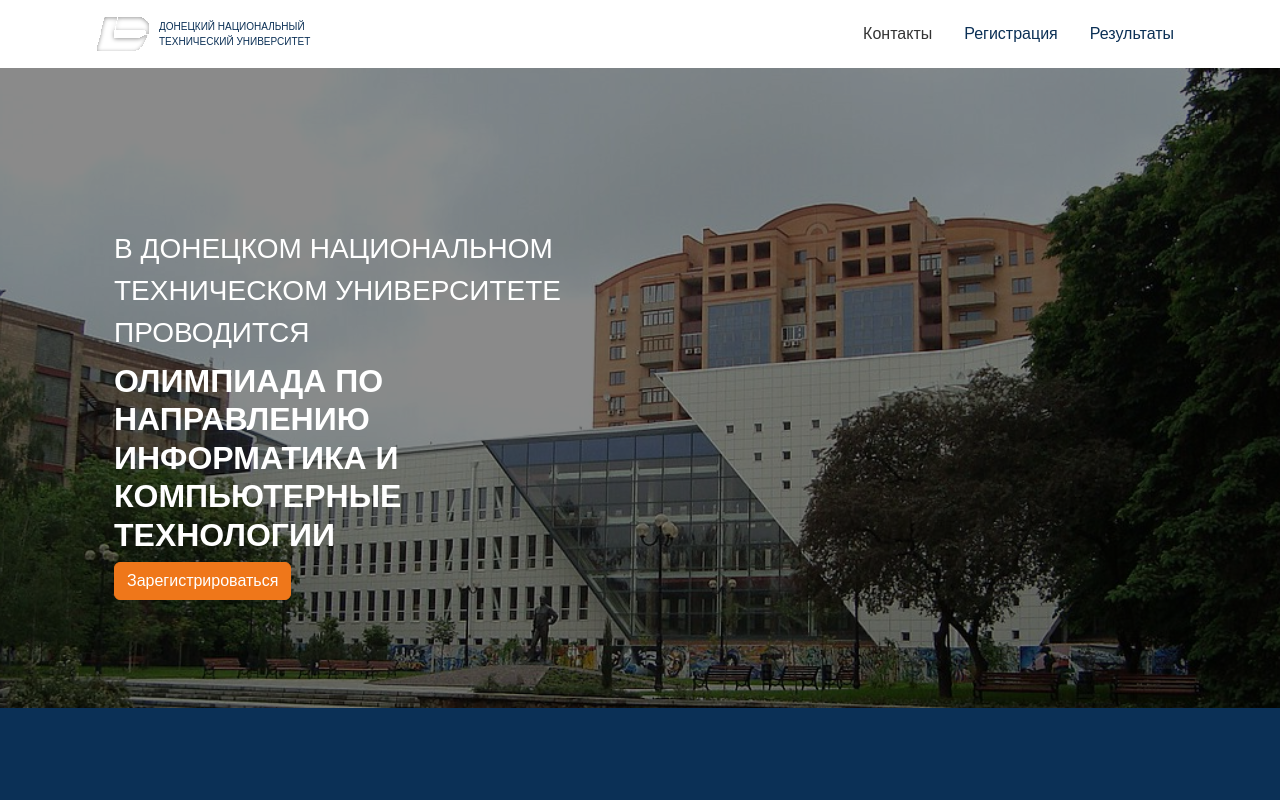
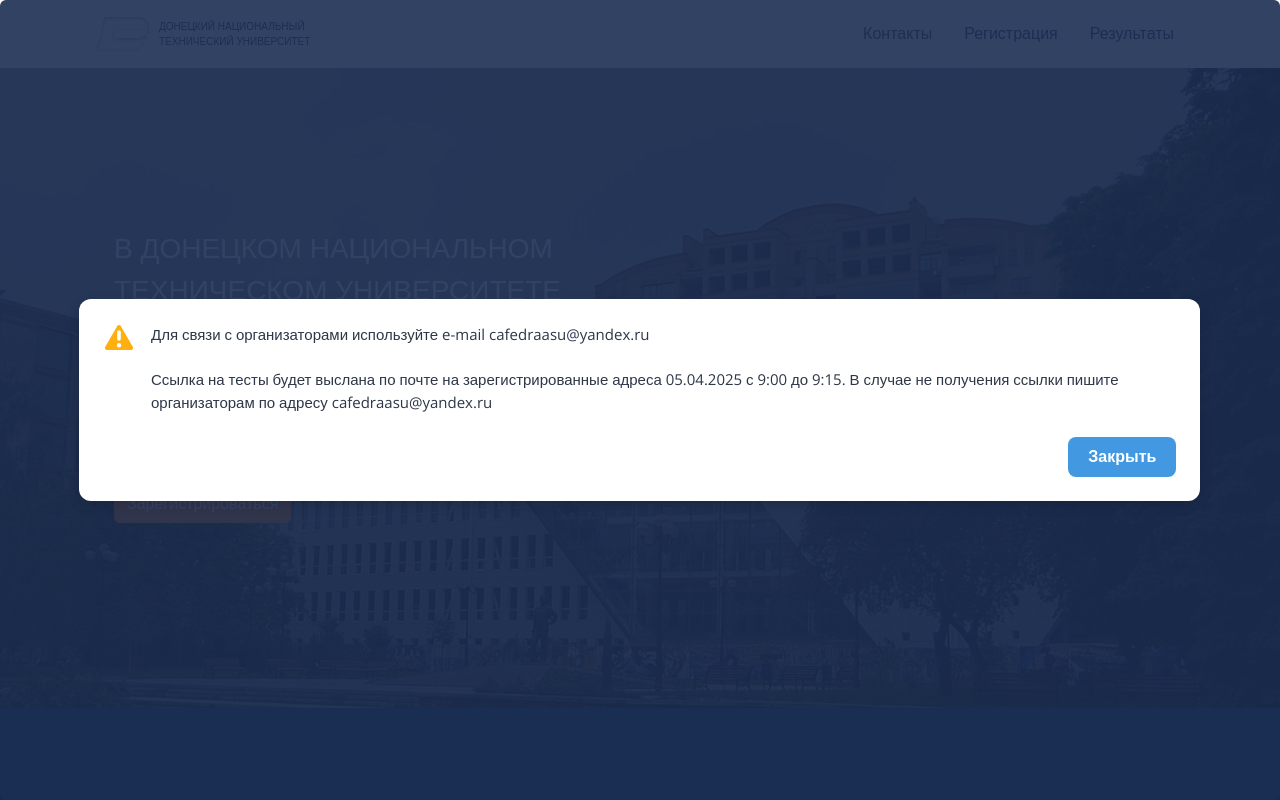
Before and after one commit to asu-cs-donntu/olymp, a React (Vite) app: page / in a window 1280 px wide. Both pictures are taken after a click on the link "Контакты". Shown: the top 800 px of the page. Built offline with nearby package versions, Linux system fonts and the light colour scheme.

Commit message:
Links, alerts, styles

```diff
--- a/index.html
+++ b/index.html
@@ -14,5 +14,6 @@
   <body>
     <div id="root"></div>
     <script type="module" src="/src/main.tsx"></script>
+    <script src="https://cdn.jsdelivr.net/npm/bootstrap@5.3.3/dist/js/bootstrap.bundle.min.js" integrity="sha384-YvpcrYf0tY3lHB60NNkmXc5s9fDVZLESaAA55NDzOxhy9GkcIdslK1eN7N6jIeHz" crossorigin="anonymous"></script>
   </body>
 </html>
--- a/src/app/App.css
+++ b/src/app/App.css
@@ -40,12 +40,13 @@
   text-wrap: wrap;
 }
 .card-black {
+  max-width: 48%;
   color: black;
-  max-width: 48vw;
 }
 .h32 {
   font-size: 32px;
   font-weight:bold;
+  color: #0b3056;
 }
 
 .h24 {
@@ -65,8 +66,13 @@
 }
 a {
   text-decoration: none;
-  color: black;
+  color: #0b3056;
 }
+
+a:hover {
+  color: #0b3056;
+}
+
 .h65 {
   font-size: 65px;
   margin: 7%;
@@ -89,6 +95,7 @@ a {
 }
 .stage {
   box-sizing: border-box;
+  margin: 0;
 }
 
 .navbar {
@@ -166,16 +173,17 @@ a {
   top: 20%;
   margin: auto;
   padding: 2em;
+  width: 650px;
 
   h2 {
     font-weight: 600;
     color: #ffffff;
-    width: 40%;
+    width: 100%;
   }
 
   h3 {
     color: #ffffff;
-    width: 40%;
+    width: 100%;
     line-height: 1.5;
   }
 
@@ -192,7 +200,7 @@ a {
   }
   .card-white,
   .card-black {
-    width: 100%;
+    width: 96%;
   }
   .h165 {
     display: none;
@@ -204,29 +212,13 @@ a {
     font-size: 45px;
   }
 }
-@media (min-width: 567px) and (max-width: 768px) {
-  .overlay {
-    min-width: 576pt;
-  }
-}
-@media (min-width: 344px) and (max-width: 567px) {
-  .overlay {
-    min-width: 557pt;
-  }
-}
+
 .row.col-12 {
   position: relative;
   left: 12px;
 }
 
 #imgCards {
-  padding: 100px 0;
+  padding-top: 100px;
+  padding-bottom: 100px;
 }
-
-#textCards {
-  padding-bottom: 200px;
-}
-
-.stage {
-  margin: 0px auto;
-}
--- a/src/app/App.tsx
+++ b/src/app/App.tsx
@@ -1,4 +1,5 @@
 import { TextCardData } from '../data/TextCard.ts'
+
 import ImgCard from '../components/ImgCard/ImgCard.tsx'
 import TextCard from '../components/TextCard/TextCard.tsx'
 import Timer from '../components/Timer/Timer.tsx'
@@ -16,7 +17,6 @@ function App() {
             <div className="">
                 <Header/>
                 <div id="imgCards" className="row col-12 bg-d">
-
                     <ImgCard src={Img2} description="Олимпиада - это мероприятие, которое позволит оценить уровень знаний, даст толчок для дальнейшего совершенствования и расширения возможностей. Главная цель олимпиады - раскрыть направление информационных технологий  «изнутри»"/>
                     <ImgCard src={Img3} description="Олимпиада пройдет на базе кафедры автоматизированных систем управления 5 апреля, в дистанционном формате"/>
                     <ImgCard src={Img4} description="Участники смогут увидеть новые горизонты своего увлечения современными технологиями, а также сориентироваться в выборе профессии или закрепить сделанный уже выбор"/>
--- /dev/null
+++ b/src/components/Alert/Alert.scss
@@ -0,0 +1,108 @@
+.alert {
+    position: fixed;
+    top: 0;
+    left: 0;
+    right: 0;
+    bottom: 0;
+    width: 100vw;
+    height: 100vh;
+    z-index: 9999;
+    background-color: rgba(28, 46, 83, 0);
+    display: flex;
+    align-items: center;
+    justify-content: center;
+    overflow: auto;
+    opacity: 0;
+    transition:
+            opacity 0.3s ease-out,
+            background-color 0.3s ease-out;
+    pointer-events: none;
+
+    &--visible {
+        opacity: 1;
+        background-color: rgba(28, 46, 83, 0.9);
+        pointer-events: auto;
+
+        .alert-content {
+            transform: translateY(0);
+            opacity: 1;
+        }
+    }
+
+    .alert-content {
+        min-width: 320px;
+        max-width: 90%;
+        background-color: white;
+        border-radius: 12px;
+        padding: 24px;
+        box-shadow: 0 4px 12px rgba(0, 0, 0, 0.15);
+        transform: translateY(-20px);
+        opacity: 0;
+        transition: all 0.3s cubic-bezier(0.4, 0, 0.2, 1);
+        will-change: transform, opacity;
+    }
+
+    &--visible .alert-content {
+        transform: translateY(0);
+        opacity: 1;
+    }
+
+    &--hidden .alert-content {
+        transform: translateY(20px);
+        opacity: 0;
+    }
+
+    section {
+        display: flex;
+        gap: 16px;
+        margin-bottom: 24px;
+
+        .alertImage {
+            flex: 0 0 32px;
+            height: 32px;
+
+            img {
+                width: 100%;
+                height: 100%;
+                object-fit: contain;
+            }
+        }
+
+        .text p {
+            font-family: 'Open Sans', sans-serif;
+            font-size: 15px;
+            line-height: 1.5;
+            color: #2d3748;
+            margin: 0;
+            white-space: pre-wrap;
+            word-break: break-word;
+        }
+    }
+
+    .button-close {
+        display: flex;
+        justify-content: flex-end;
+
+        button {
+            padding: 8px 20px;
+            border-radius: 8px;
+            border: none;
+            background: #4299e1;
+            color: white;
+            font-weight: 600;
+            cursor: pointer;
+            transition:
+                    background 0.2s ease,
+                    transform 0.1s ease;
+
+            &:hover {
+                background: #3182ce;
+                transform: translateY(-1px);
+            }
+
+            &:active {
+                transform: translateY(0) scale(0.98);
+            }
+        }
+    }
+}
--- /dev/null
+++ b/src/components/Alert/Alert.tsx
@@ -0,0 +1,50 @@
+import { useState, useEffect } from 'react';
+import alertImage from '/alertWarning.svg';
+import './Alert.scss';
+
+interface AlertProps {
+    alertText: string;
+    onClose: () => void;
+}
+
+function Alert({ alertText, onClose }: AlertProps) {
+    const [isVisible, setIsVisible] = useState(false);
+
+    useEffect(() => {
+
+        requestAnimationFrame(() => {
+            setIsVisible(true);
+        });
+    }, []);
+
+    const handleClose = () => {
+        setIsVisible(false);
+        setTimeout(onClose, 300);
+    };
+
+    return (
+        <div className={`alert ${isVisible ? 'alert--visible' : 'alert--hidden'}`}>
+            <div className="alert-content">
+                <section>
+                    <div className="alertImage">
+                        <img src={alertImage} alt="Warning" />
+                    </div>
+                    <div className="text">
+                        <p>{alertText}</p>
+                    </div>
+                </section>
+                <div className="button-close">
+                    <button
+                        type="button"
+                        className="btn btn-primary"
+                        onClick={handleClose}
+                    >
+                        Закрыть
+                    </button>
+                </div>
+            </div>
+        </div>
+    );
+}
+
+export default Alert;
--- a/src/components/Footer/Footer.scss
+++ b/src/components/Footer/Footer.scss
@@ -108,12 +108,14 @@
                     flex-direction: column;
                     align-items: center;
 
+                    a {
                         p {
                             font-size: 12px;
                             font-weight: normal;
                             color: #FFF;
                             text-transform: uppercase;
                             margin: 0;
+                        }
                     }
                 }
             }
--- a/src/components/Footer/Footer.tsx
+++ b/src/components/Footer/Footer.tsx
@@ -9,11 +9,13 @@ function Footer() {
                 <div id="top">
                     <div className="side">
                         <div id="logotype1">
-                            <a href="donntu.ru" target="_blank"><img src={LogoDonNTUWhite}/></a>
+                            <a href="https://donntu.ru/" target="_blank"><img src={LogoDonNTUWhite}/></a>
                         </div>
                         <div className="text">
-                            <p>донецкий национальный</p>
-                            <p>технический университет</p>
+                            <a href="https://donntu.ru/" target="_blank">
+                                <p>донецкий национальный</p>
+                                <p>технический университет</p>
+                            </a>
                         </div>
                     </div>
                     <div className="center"></div>
--- a/src/components/Header/Header.tsx
+++ b/src/components/Header/Header.tsx
@@ -1,33 +1,75 @@
-import React from 'react';
-import Logo from '/logo donntu.svg';
-// import './main.css';
-import 'bootstrap/dist/css/bootstrap.min.css';
+import React, { useState } from "react";
+import LogoDonNTU from '/logo donntu.svg'
+import Alert from '../Alert/Alert.tsx';
+import "bootstrap/dist/css/bootstrap.min.css";
 
 const Header: React.FC = () => {
+  const [showAlert, setShowAlert] = useState(false);
+  const [alertText, setAlertText] = useState("");
+
+  const handleContactsClick = () => {
+    setAlertText("Для связи с организаторами используйте e-mail cafedraasu@yandex.ru\n\nСсылка на тесты будет выслана по почте на зарегистрированные адреса 05.04.2025 с 9:00 до 9:15. В случае не получения ссылки пишите организаторам по адресу cafedraasu@yandex.ru");
+    setShowAlert(true);
+  };
+
+  const handleResultsClick = () => {
+    setAlertText("В данный момент просмотр результатов недоступен.\n\nСсылка на тесты будет выслана по почте на зарегистрированные адреса 05.04.2025 с 9:00 до 9:15. В случае не получения ссылки пишите организаторам по адресу cafedraasu@yandex.ru");
+    setShowAlert(true);
+  };
+
+  const handleRegistrationClick = () => {
+    const now = new Date().getTime();
+    const REG_START = new Date("2025-04-01T00:00:00+03:00").getTime();
+    const REG_END = new Date("2025-04-03T23:59:59+03:00").getTime();
+
+    let message = "В данный момент регистрация недоступна";
+
+    if (now >= REG_START && now <= REG_END) {
+      message = "Для регистрации перейдите по следующему адресу: https://forms.yandex.ru/u/67c551ac068ff08c98a73abf/";
+    }
+
+    setAlertText(`${message}\n\nСсылка на тесты будет выслана по почте на зарегистрированные адреса 05.04.2025 с 9:00 до 9:15. В случае не получения ссылки пишите организаторам по адресу cafedraasu@yandex.ru`);
+    setShowAlert(true);
+  };
+
   return (
       <div className="main-container">
         <nav className="navbar navbar-expand-lg">
           <div className="container">
+            <a href="https://donntu.ru/" target="_blank">
               <div className="logo">
-            <img src={Logo} alt="" />
+                <img src={LogoDonNTU} alt="Логотип ДонНТУ"/>
                 <p>
-              Донецкий Национальный <br />Технический Университет
+                  Донецкий Национальный <br/>
+                  Технический Университет
                 </p>
               </div>
-          <div className="collapse navbar-collapse" id="navbarSupportedContent">
+            </a>
+          <button
+              className="navbar-toggler"
+                type="button"
+                data-bs-toggle="collapse"
+                data-bs-target="#navbarTogglerDemo02"
+                aria-controls="navbarTogglerDemo02"
+                aria-expanded="false"
+                aria-label="Переключатель навигации"
+            >
+              <span className="navbar-toggler-icon"></span>
+            </button>
+            <div className="collapse navbar-collapse" id="navbarTogglerDemo02">
               <ul className="navbar-nav ms-auto">
                 <li className="nav-item">
-                <a className="nav-link" href="#">
+                  <a className="nav-link" href="#" onClick={handleContactsClick}>
                     Контакты
                   </a>
                 </li>
                 <li className="nav-item">
-                <a className="nav-link" href="#">
+                  <a className="nav-link" href="#" onClick={handleRegistrationClick}>
                     Регистрация
                   </a>
                 </li>
                 <li className="nav-item">
-                <a className="nav-link" href="#">
+                  <a className="nav-link" href="#" onClick={handleResultsClick}>
                     Результаты
                   </a>
                 </li>
@@ -40,18 +82,23 @@ const Header: React.FC = () => {
           <div className="overlay"></div>
           <div className="container">
             <div className="description">
-            <h3>
-              В ДОНЕЦКОМ НАЦИОНАЛЬНОМ ТЕХНИЧЕСКОМ УНИВЕРСИТЕТЕ ПРОВОДИТСЯ
-            </h3>
+              <h3>В ДОНЕЦКОМ НАЦИОНАЛЬНОМ ТЕХНИЧЕСКОМ УНИВЕРСИТЕТЕ ПРОВОДИТСЯ</h3>
               <h2>
                 ОЛИМПИАДА ПО НАПРАВЛЕНИЮ ИНФОРМАТИКА И КОМПЬЮТЕРНЫЕ ТЕХНОЛОГИИ
               </h2>
-            <button className="btn btn-outline-secondary">
+              <button className="btn btn-outline-secondary" onClick={handleRegistrationClick}>
                 Зарегистрироваться
               </button>
             </div>
           </div>
         </header>
+
+        {showAlert && (
+            <Alert
+                alertText={alertText}
+                onClose={() => setShowAlert(false)}
+            />
+        )}
       </div>
   );
 };
--- a/src/components/Timer/Timer.tsx
+++ b/src/components/Timer/Timer.tsx
@@ -1,9 +1,13 @@
 import { useEffect, useState } from 'react';
 import './Timer.scss';
 
-const targetStartDate = new Date("2025-04-01T00:00:00+03:00").getTime();
-const targetEndDate = new Date("2025-04-04T23:59:59+03:00").getTime();
-const finalDate = new Date("2025-04-05T00:00:00+03:00").getTime();
+const PHASES = {
+    REG_START: new Date("2025-04-01T00:00:00+03:00").getTime(),
+    REG_END: new Date("2025-04-03T23:59:59+03:00").getTime(),
+    STAGE1_START: new Date("2025-04-05T09:00:00+03:00").getTime(),
+    STAGE1_END: new Date("2025-04-05T12:00:00+03:00").getTime(),
+    FINAL_DATE: new Date("2025-04-05T12:00:00+03:00").getTime()
+};
 
 function getDeclension(num: number, singular: string, few: string, many: string) {
     if (num % 10 === 1 && num % 100 !== 11) return singular;
@@ -13,27 +17,40 @@ function getDeclension(num: number, singular: string, few: string, many: string)
 
 function Timer() {
     const [timeLeft, setTimeLeft] = useState("");
-    const [message, setMessage] = useState("до окончания регистрации осталось");
+    const [message, setMessage] = useState("");
     const [isHidden, setIsHidden] = useState(false);
 
     useEffect(() => {
         const updateTimer = () => {
             const now = new Date().getTime();
 
-            if (now >= finalDate) {
-                setMessage("регистрация завершена");
+            if (now >= PHASES.FINAL_DATE) {
+                setMessage("соревнование завершено");
                 setIsHidden(true);
                 return;
             }
 
-            let target = now < targetStartDate ? targetStartDate : targetEndDate;
-            let difference = target - now;
+            let target: number;
+            let newMessage: string;
 
-            if (now >= targetStartDate && now <= targetEndDate) {
-                setMessage("до окончания регистрации осталось");
-            } else if (now < targetStartDate) {
-                setMessage("до начала регистрации осталось");
+            if (now < PHASES.REG_START) {
+                target = PHASES.REG_START;
+                newMessage = "до начала регистрации осталось";
+            } else if (now <= PHASES.REG_END) {
+                target = PHASES.REG_END;
+                newMessage = "до окончания регистрации осталось";
+            } else if (now < PHASES.STAGE1_START) {
+                target = PHASES.STAGE1_START;
+                newMessage = "до начала первого этапа осталось";
+            } else if (now <= PHASES.STAGE1_END) {
+                target = PHASES.STAGE1_END;
+                newMessage = "до окончания первого этапа осталось";
+            } else {
+                return;
             }
+
+            setMessage(newMessage);
+            const difference = target - now;
 
             const days = Math.floor(difference / (1000 * 60 * 60 * 24));
             const hours = Math.floor((difference % (1000 * 60 * 60 * 24)) / (1000 * 60 * 60));
@@ -47,14 +64,14 @@ function Timer() {
         };
 
         updateTimer();
-        const interval = setInterval(updateTimer, 60000);
+        const interval = setInterval(updateTimer, 5000);
         return () => clearInterval(interval);
     }, []);
 
     return (
         <div id="timer">
             <p className="fw-bold"><b>{message}</b></p>
-            {!isHidden && (
+            {!isHidden && message && (
                 <div className="fw-bold" id="time">
                     <p><b>{timeLeft}</b></p>
                 </div>
--- a/src/data/TextCard.ts
+++ b/src/data/TextCard.ts
@@ -9,7 +9,7 @@ export const TextCardData = [
     },
     {
         heading: 'Регистрация:',
-        description: 'с 1 по 4 апреля',
+        description: 'с 1 по 3 апреля включительно',
     },
     {
         heading: 'Участники:',
```
Also changed, not shown: public/alertWarning.svg (added). Lines whose indentation alone changed are shown as unchanged.
